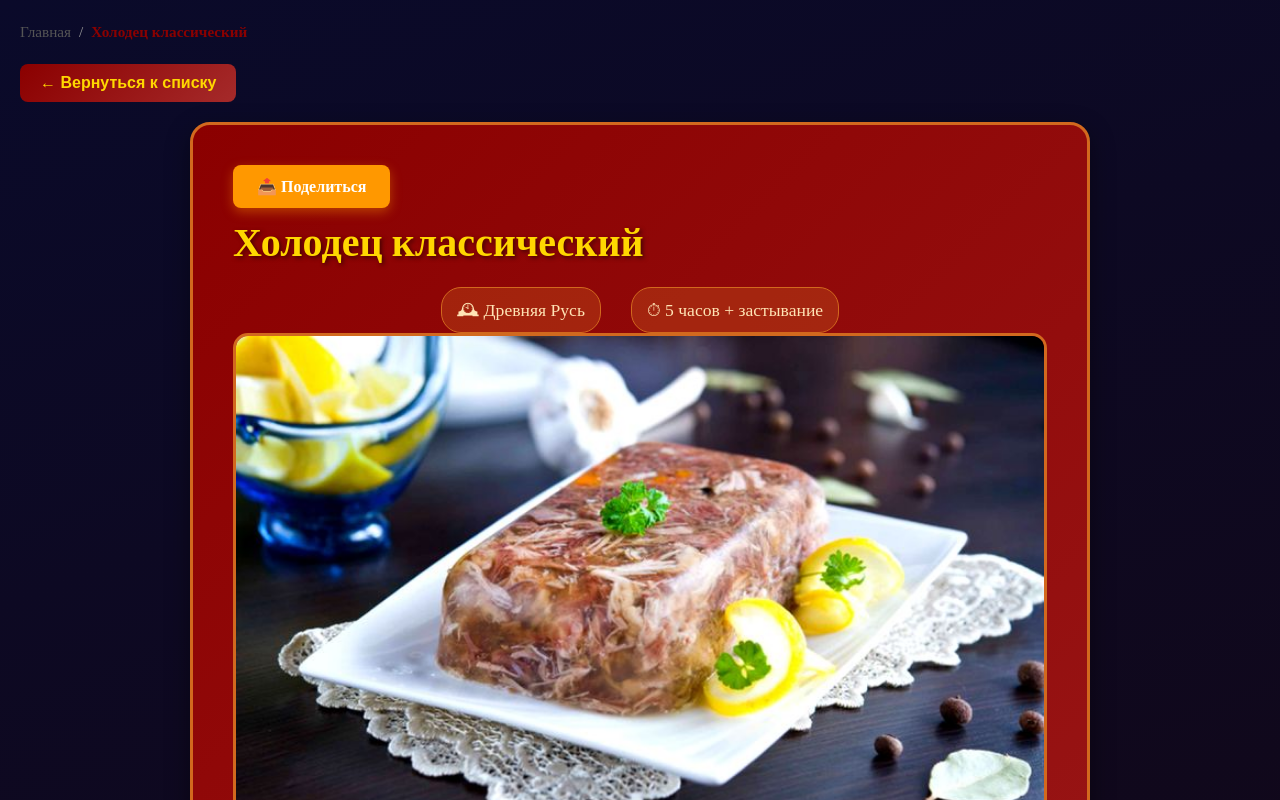
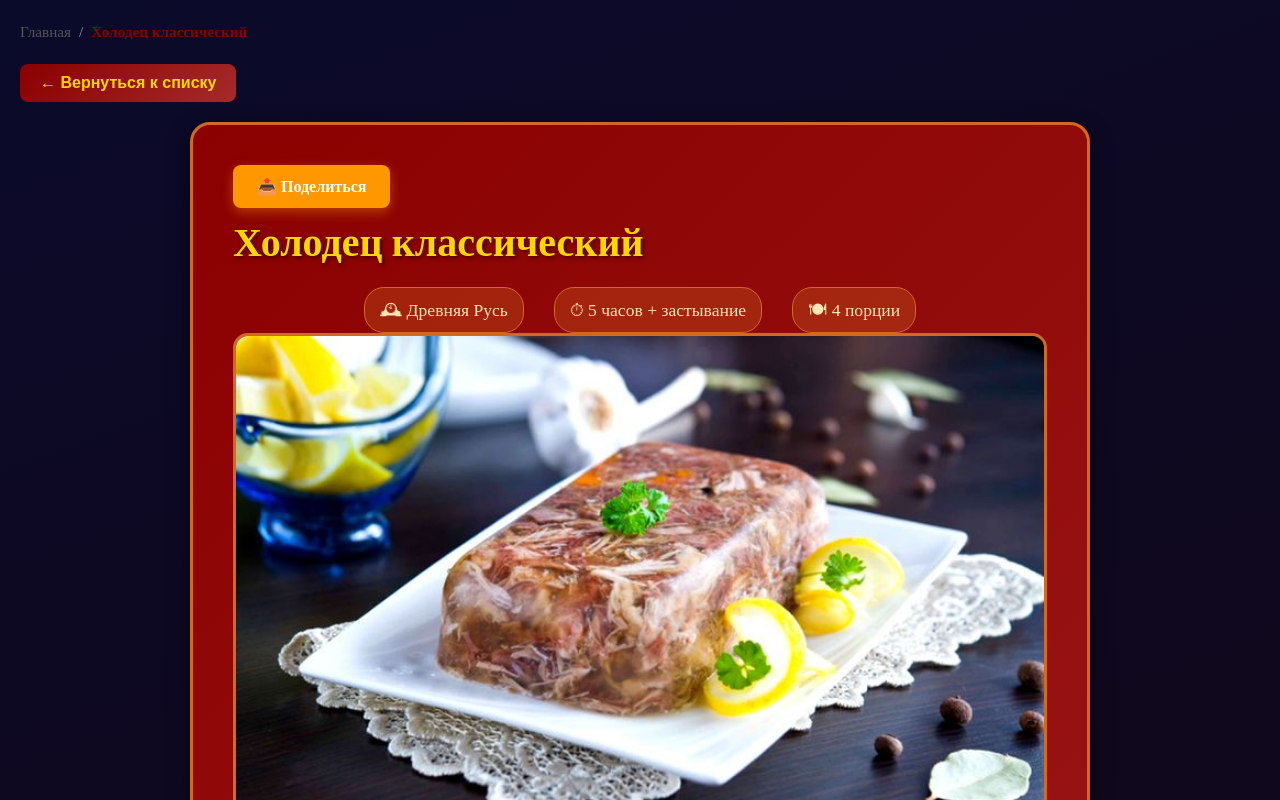
Before and after one commit to svideoproekt-ship-it/russka-kuhnya-9551, a React (Vite) app: page /category/meat in a window 1280 px wide. Both pictures are taken after a click on the element 1063 px from the left and 564 px from the top of the page. Shown: the top 800 px of the page. Built offline with nearby package versions, Linux system fonts and the light colour scheme; a web font is replaced by a local one.

Commit message:
git add src/pages/MeatCategory.jsx git commit -m "feat: show default servings (4) for legacy meat recipes" git push origin

```diff
--- a/src/pages/MeatCategory.jsx
+++ b/src/pages/MeatCategory.jsx
@@ -54,7 +54,7 @@ function MeatCategory() {
             <div className="recipe-meta">
               <span className="epoch">🕰 {selectedRecipe.epoch}</span>
               <span className="time">⏱ {selectedRecipe.time}</span>
-              {selectedRecipe.servings && <span className="servings">🍽 {selectedRecipe.servings} порций</span>} {/* 🔥 ПОРЦИИ */}
+              <span className="servings">🍽 {selectedRecipe.servings || 4} порции</span>
             </div>
           </div>
 
@@ -155,7 +155,7 @@ function MeatCategory() {
                       <h4 style={{ color: '#8B0000', fontSize: '1rem', margin: '8px 0 4px 0', lineHeight: '1.3' }}>{recipe.name}</h4>
                       <div style={{ fontSize: '0.85rem', color: '#666', display: 'flex', justifyContent: 'center', gap: '8px', flexWrap: 'wrap' }}>
                         <span>⏱ {recipe.time}</span>
-                        {recipe.servings && <span>🍽 {recipe.servings} порц.</span>} {/* 🔥 ПОРЦИИ В БЛОКЕ ДРУГИХ РЕЦЕПТОВ */}
+                        <span>🍽 {recipe.servings || 4} порц.</span>{/* 🔥 ПОРЦИИ В БЛОКЕ ДРУГИХ РЕЦЕПТОВ */}
                       </div>
                     </div>
                   ))
```
